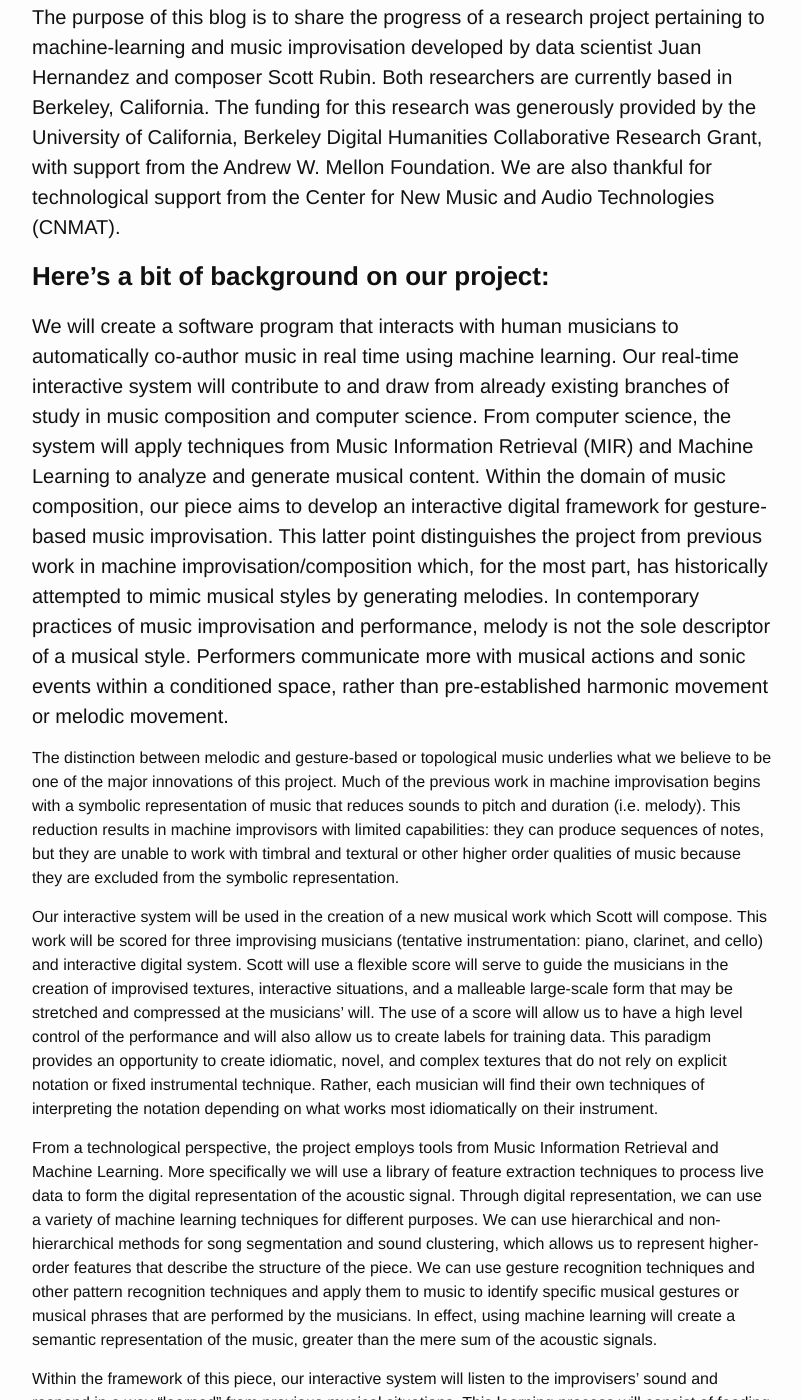
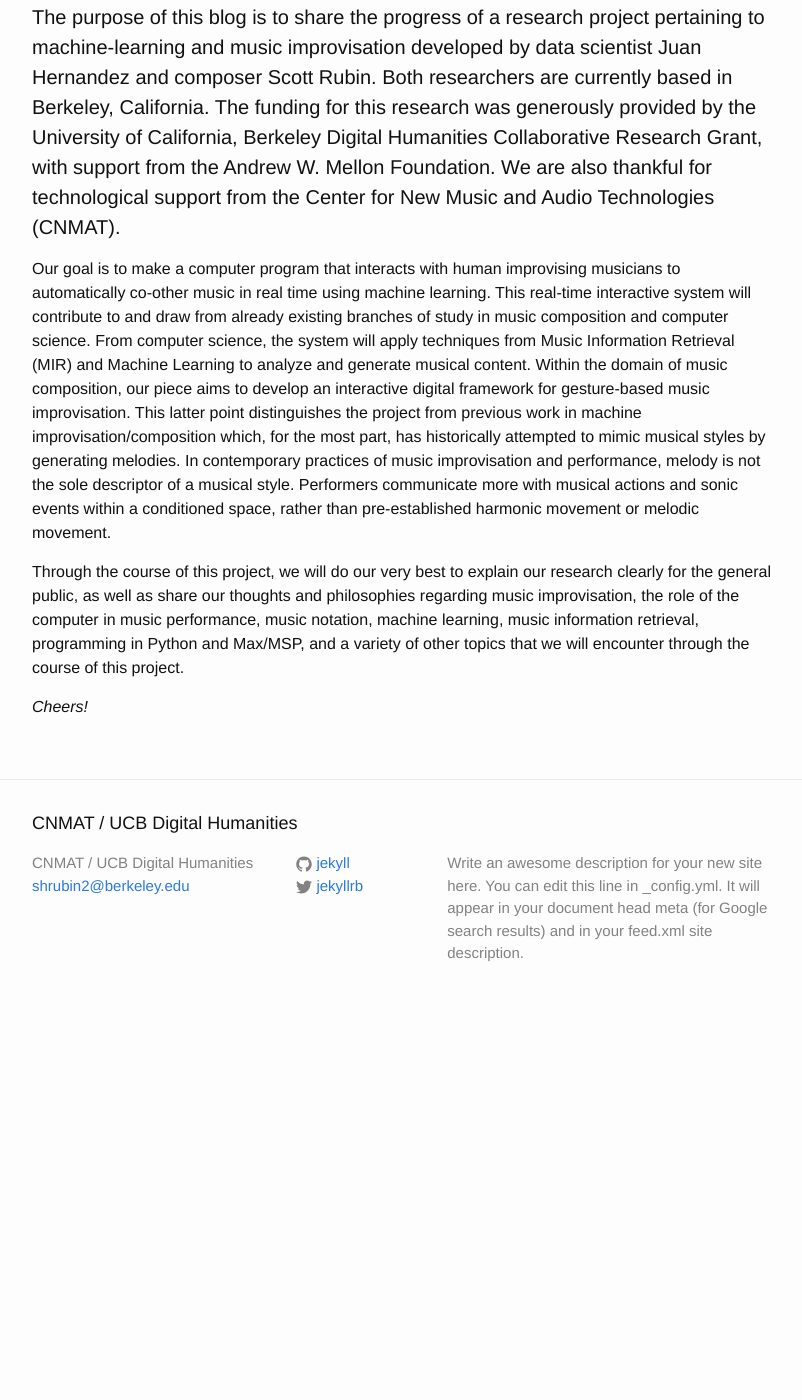
Before and after one commit to CNMATDH/-e-met, a Jekyll site: the page built from _posts/2015-08-20-welcome-to-jekyll.markdown, in a window 1280 px wide and 1400 px high, scrolled down 198 px. Shown: the whole window, without its empty margins (238-1040 px from the left). Built offline with Jekyll 4.4.1, drawn with Linux system fonts in a browser that asks for light colours; after the commit the page ends 1223 px from its top, so only the background shows below that; some of the changed text lies outside the part shown.

Commit message:
changed first post

```diff
--- a/_posts/2015-08-20-welcome-to-jekyll.markdown
+++ b/_posts/2015-08-20-welcome-to-jekyll.markdown
@@ -1,24 +1,13 @@
 ---
 layout: post
-title:  "August 20, 2015"
+title:  "Introduction"
 date:   2015-08-20 22:35:59
 categories: jekyll update
 ---
 ####The purpose of this blog is to share the progress of a research project pertaining to machine-learning and music improvisation developed by data scientist Juan Hernandez and composer Scott Rubin. Both researchers are currently based in Berkeley, California. The funding for this research was generously provided by the University of California, Berkeley Digital Humanities Collaborative Research Grant, with support from the Andrew W. Mellon Foundation. We are also thankful for technological support from the Center for New Music and Audio Technologies (CNMAT).
 
-###**Here’s a bit of background on our project:**
+Our goal is to make a computer program that interacts with human improvising musicians to automatically co-other music in real time using machine learning. This real-time interactive system will contribute to and draw from already existing branches of study in music composition and computer science. From computer science, the system will apply techniques from Music Information Retrieval (MIR) and Machine Learning to analyze and generate musical content. Within the domain of music composition, our piece aims to develop an interactive digital framework for gesture-based music improvisation. This latter point distinguishes the project from previous work in machine improvisation/composition which, for the most part, has historically attempted to mimic musical styles by generating melodies. In contemporary practices of music improvisation and performance, melody is not the sole descriptor of a musical style. Performers communicate more with musical actions and sonic events within a conditioned space, rather than pre-established harmonic movement or melodic movement.
 
-####We will create a software program that interacts with human musicians to automatically co-author music in real time using machine learning. Our real-time interactive system will contribute to and draw from already existing branches of study in music composition and computer science. From computer science, the system will apply techniques from Music Information Retrieval (MIR) and Machine Learning to analyze and generate musical content. Within the domain of music composition, our piece aims to develop an interactive digital framework for gesture-based music improvisation. This latter point distinguishes the project from previous work in machine improvisation/composition which, for the most part, has historically attempted to mimic musical styles by generating melodies. In contemporary practices of music improvisation and performance, melody is not the sole descriptor of a musical style. Performers communicate more with musical actions and sonic events within a conditioned space, rather than pre-established harmonic movement or melodic movement.
+Through the course of this project, we will do our very best to explain our research clearly for the general public, as well as share our thoughts and philosophies regarding music improvisation, the role of the computer in music performance, music notation, machine learning, music information retrieval, programming in Python and Max/MSP, and a variety of other topics that we will encounter through the course of this project.
 
-The distinction between melodic and gesture-based or topological music underlies what we believe to be one of the major innovations of this project. Much of the previous work in machine improvisation begins with a symbolic representation of music that reduces sounds to pitch and duration (i.e. melody). This reduction results in machine improvisors with limited capabilities: they can produce sequences of notes, but they are unable to work with timbral and textural or other higher order qualities of music because they are excluded from the symbolic representation.
-
-Our interactive system will be used in the creation of a new musical work which Scott will compose. This work will be scored for three improvising musicians (tentative instrumentation: piano, clarinet, and cello) and interactive digital system. Scott will use a flexible score will serve to guide the musicians in the creation of improvised textures, interactive situations, and a malleable large-scale form that may be stretched and compressed at the musicians’ will. The use of a score will allow us to have a high level control of the performance and will also allow us to create labels for training data. This paradigm provides an opportunity to create idiomatic, novel, and complex textures that do not rely on explicit notation or fixed instrumental technique. Rather, each musician will find their own techniques of interpreting the notation depending on what works most idiomatically on their instrument.
-
-From a technological perspective, the project employs tools from Music Information Retrieval and Machine Learning. More specifically we will use a library of feature extraction techniques to process live data to form the digital representation of the acoustic signal. Through digital representation, we can use a variety of machine learning techniques for different purposes. We can use hierarchical and non-hierarchical methods for song segmentation and sound clustering, which allows us to represent higher-order features that describe the structure of the piece. We can use gesture recognition techniques and other pattern recognition techniques and apply them to music to identify specific musical gestures or musical phrases that are performed by the musicians. In effect, using machine learning will create a semantic representation of the music, greater than the mere sum of the acoustic signals.
-
-Within the framework of this piece, our interactive system will listen to the improvisers’ sound and respond in a way “learned” from previous musical situations. This learning process will consist of feeding the system data from recorded improvisations, and allowing the machine to interpret this data. Through this process, the system will learn how to recognize musical context and gestures and contribute to the improvisation using behavior-conditioned prior training data. In this way, the system will function as another improvisor, adding to the musical discourse and potentially altering the musical landscape of the piece.
-_____________________
-
-Don’t worry, we’re overwhelmed too. Through the course of this project, we will do our very best to explain our research clearly for the general public, as well as share our thoughts and philosophies regarding music improvisation, the role of the computer in music performance, music notation, machine learning, music information retrieval, programming in Python and Max/MSP, and a variety of other topics that we will encounter through the course of this project.
-
-###_Cheers!_
+_Cheers!_
```
